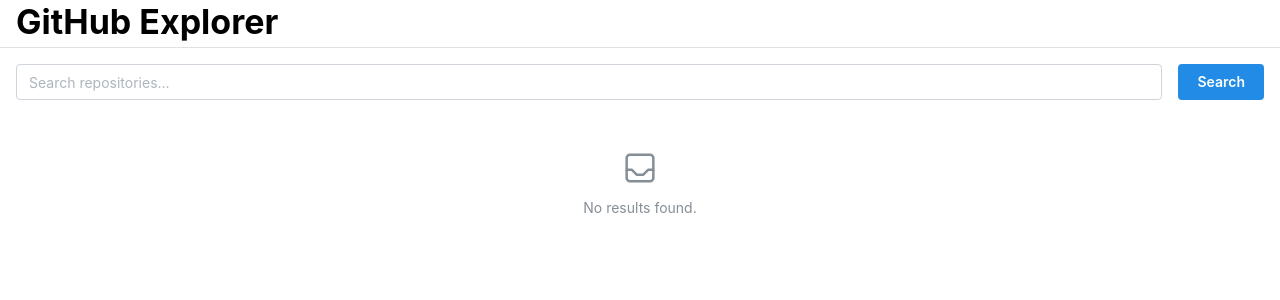
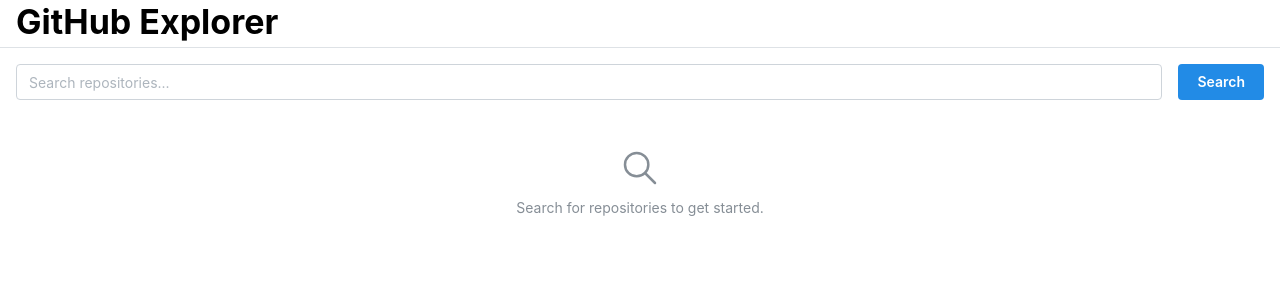
Before and after one commit to Crocsx/github-explorer, a React (Vite) app: page / in a window 1280 px wide. Shown: the top 300 px of the page. Built offline with nearby package versions, Linux system fonts and the light colour scheme.

Commit message:
feat: implement search persistence

```diff
--- a/package.json
+++ b/package.json
@@ -15,8 +15,10 @@
     "@tabler/icons-react": "^3.41.1",
     "@tanstack/react-query": "^5.95.2",
     "@tanstack/react-query-devtools": "^5.95.2",
+    "nuqs": "^2.8.9",
     "react": "^19.2.4",
-    "react-dom": "^19.2.4"
+    "react-dom": "^19.2.4",
+    "react-router": "^7.13.2"
   },
   "devDependencies": {
     "@eslint/js": "^9.39.4",
--- a/src/App.tsx
+++ b/src/App.tsx
@@ -1,7 +1,10 @@
+import { BrowserRouter } from 'react-router';
+
 import { MantineProvider } from '@mantine/core';
 import '@mantine/core/styles.css';
 import { QueryClient, QueryClientProvider } from '@tanstack/react-query';
 import { ReactQueryDevtools } from '@tanstack/react-query-devtools';
+import { NuqsAdapter } from 'nuqs/adapters/react-router/v7';
 
 import { SearchPage } from '@/pages';
 
@@ -9,12 +12,16 @@
 
 function App() {
   return (
+    <BrowserRouter>
+      <NuqsAdapter>
         <MantineProvider>
           <QueryClientProvider client={queryClient}>
             <SearchPage />
             {import.meta.env.DEV && <ReactQueryDevtools />}
           </QueryClientProvider>
         </MantineProvider>
+      </NuqsAdapter>
+    </BrowserRouter>
   );
 }
 
--- a/src/components/index.ts
+++ b/src/components/index.ts
@@ -2,4 +2,5 @@
 export * from './header';
 export * from './error-alert';
 export * from './empty-state';
+export * from './landing-state';
 export * from './repository-list';
--- /dev/null
+++ b/src/components/landing-state/LandingState.tsx
@@ -0,0 +1,17 @@
+import { Stack, Text } from '@mantine/core';
+import { IconSearch } from '@tabler/icons-react';
+
+type LandingStateProps = {
+  message?: string;
+};
+
+export function LandingState({
+  message = 'Search for repositories to get started.',
+}: LandingStateProps) {
+  return (
+    <Stack align="center" gap="xs" py="xl" c="dimmed">
+      <IconSearch size={40} stroke={1.5} />
+      <Text size="sm">{message}</Text>
+    </Stack>
+  );
+}
--- /dev/null
+++ b/src/components/landing-state/index.ts
@@ -0,0 +1 @@
+export * from './LandingState';
--- a/src/components/query-boundary/QueryBoundary.tsx
+++ b/src/components/query-boundary/QueryBoundary.tsx
@@ -11,8 +11,12 @@
   isError: boolean;
   /* Whether the query returned no data. This is separate from isError because an empty result can be a valid response (e.g. no repos found for a search term). */
   isEmpty?: boolean;
+  /* Whether the query has completed at least once. When false, landingFallback is shown instead of emptyFallback. */
+  isFetched?: boolean;
   /* Fallback content to render when the query returns no data. Defaults to a simple message. */
   emptyFallback?: ReactNode;
+  /* Fallback content to render before the query has been fetched for the first time. */
+  landingFallback?: ReactNode;
   /* Fallback content to render when the query results in an error. Defaults to a simple alert. */
   errorFallback?: ReactNode;
   /* Fallback content to render when the query is loading. Defaults to a simple loader. */
@@ -26,7 +30,9 @@
   isLoading,
   isError,
   isEmpty,
+  isFetched,
   emptyFallback = <p>No results found.</p>,
+  landingFallback = null,
   errorFallback = (
     <Alert color="red">An error occurred while fetching data.</Alert>
   ),
@@ -37,7 +43,10 @@
 
   if (isError) return errorFallback;
 
-  if (isEmpty || !data) return emptyFallback;
+  if (isEmpty || !data) {
+    if (isFetched === false && landingFallback != null) return landingFallback;
+    return emptyFallback;
+  }
 
   return children(data);
 }
--- a/src/data-access/github.ts
+++ b/src/data-access/github.ts
@@ -29,5 +29,19 @@
     },
   );
 
+  if (response.status === 403 || response.status === 429) {
+    throw new Error(
+      `GitHub API rate limit exceeded. Please wait a moment and try again.`,
+    );
+  }
+
+  if (response.status === 422) {
+    throw new Error(`Invalid search query.`);
+  }
+
+  if (!response.ok) {
+    throw new Error(`GitHub API error: ${response.status}`);
+  }
+
   return response.json() as Promise<GitHubSearchResponse>;
 }
--- a/src/hooks/useRepoSearch.tsx
+++ b/src/hooks/useRepoSearch.tsx
@@ -1,4 +1,4 @@
-import { useQuery, keepPreviousData } from '@tanstack/react-query';
+import { useQuery } from '@tanstack/react-query';
 
 import { searchRepositories } from '@/data-access/github';
 
@@ -12,7 +12,6 @@
     queryFn: ({ signal }) =>
       searchRepositories(query, page, options.perPage, signal),
     enabled: query.trim().length > 0,
-    placeholderData: keepPreviousData,
     staleTime: 1000 * 60 * 5,
   });
 }
--- a/src/pages/SearchPage.tsx
+++ b/src/pages/SearchPage.tsx
@@ -1,7 +1,17 @@
 import { useState, useCallback } from 'react';
 
-import { TextInput, Button, AppShell, Flex, Pagination } from '@mantine/core';
-import { useDebouncedValue, useScrollIntoView } from '@mantine/hooks';
+import {
+  TextInput,
+  Button,
+  AppShell,
+  Flex,
+  Pagination,
+  ActionIcon,
+  Group,
+} from '@mantine/core';
+import { useDebouncedCallback, useScrollIntoView } from '@mantine/hooks';
+import { IconX } from '@tabler/icons-react';
+import { parseAsInteger, parseAsString, useQueryStates } from 'nuqs';
 
 import {
   QueryBoundary,
@@ -10,36 +20,50 @@
   ErrorAlert,
   RepositoryList,
   RepositoryListLoader,
+  LandingState,
 } from '@/components';
 import { PER_PAGE } from '@/config/repository';
 import { useRepoSearch } from '@/hooks/useRepoSearch';
 
+const searchParsers = {
+  keyword: parseAsString.withDefault(''),
+  page: parseAsInteger.withDefault(1),
+};
+
 export const SearchPage = () => {
-  const [page, setPage] = useState(1);
-  const [inputValue, setInputValue] = useState('');
-  const [debouncedQuery] = useDebouncedValue(inputValue, 500);
+  const [{ keyword, page }, setSearchParams] = useQueryStates(searchParsers);
+  const [inputValue, setInputValue] = useState(keyword);
   const { scrollIntoView, targetRef } = useScrollIntoView({
-    offset: 60,
+    offset: 80,
     duration: 50,
   });
-  const { data, isError, isLoading, isRefetching, error } = useRepoSearch(
-    debouncedQuery,
-    page,
-    { perPage: PER_PAGE },
+
+  const { data, isError, isLoading, isRefetching, isFetched, error } =
+    useRepoSearch(keyword, page, { perPage: PER_PAGE });
+
+  const updateSearch = useCallback(
+    (params: Partial<{ keyword: string; page: number }>) => {
+      if (params.page) scrollIntoView();
+      setSearchParams((prev) => ({ ...prev, ...params }));
+    },
+    [scrollIntoView, setSearchParams],
   );
 
-  const handleSearch = useCallback(() => {
-    setInputValue(inputValue);
-  }, [inputValue]);
-
-  const handlePageChange = useCallback(
-    (newPage: number) => {
-      scrollIntoView();
-      setPage(newPage);
-    },
-    [scrollIntoView],
+  const handleInputChange = useDebouncedCallback(
+    (value: string) => updateSearch({ keyword: value, page: 1 }),
+    500,
   );
 
+  const handleSearch = () => updateSearch({ keyword: inputValue, page: 1 });
+
+  const handlePageChange = (newPage: number) => updateSearch({ page: newPage });
+
+  const clearSearch = () => {
+    setInputValue('');
+    updateSearch({ keyword: '', page: 1 });
+  };
+
+  const isBusy = isLoading || isRefetching;
   return (
     <AppShell header={{ height: 48 }}>
       <AppShell.Header>
@@ -51,32 +75,50 @@
             <TextInput
               placeholder="Search repositories..."
               value={inputValue}
-              onChange={(e) => setInputValue(e.target.value)}
-              onKeyDown={handleSearch}
+              onChange={(e) => {
+                setInputValue(e.currentTarget.value);
+                handleInputChange(e.currentTarget.value);
+              }}
+              onKeyDown={(e) => e.key === 'Enter' && handleSearch()}
               flex={1}
-              ref={targetRef}
+              rightSection={
+                inputValue && (
+                  <ActionIcon onClick={clearSearch} variant="outline">
+                    <IconX size={16} />
+                  </ActionIcon>
+                )
+              }
             />
-            <Button onClick={handleSearch} loading={isLoading || isRefetching}>
+            <Button onClick={handleSearch} loading={isBusy}>
               Search
             </Button>
           </Flex>
           <QueryBoundary
-            isLoading={isLoading || isRefetching}
+            isLoading={isBusy}
             data={data}
             isError={isError}
-            isEmpty={data?.items.length === 0}
+            isFetched={isFetched}
+            isEmpty={isFetched && data?.items.length === 0}
+            landingFallback={<LandingState />}
             emptyFallback={<EmptyState />}
             errorFallback={<ErrorAlert message={error?.message} />}
             loadingFallback={<RepositoryListLoader count={PER_PAGE} />}
           >
-            {(result) => <RepositoryList repos={result.items} />}
+            {(result) => (
+              <Group ref={targetRef}>
+                <RepositoryList repos={result.items} />
+              </Group>
+            )}
           </QueryBoundary>
-          <Pagination
-            disabled={isLoading || isRefetching}
-            total={data?.total_count || 0}
-            value={page}
-            onChange={handlePageChange}
-          />
+          <Flex justify="center" mt="md">
+            <Pagination
+              gap="lg"
+              disabled={isBusy}
+              total={Math.ceil((data?.total_count ?? 0) / PER_PAGE) || 0}
+              value={page}
+              onChange={handlePageChange}
+            />
+          </Flex>
         </Flex>
       </AppShell.Main>
     </AppShell>
```
Also changed, not shown: 1 other file (tests, documents, lock files or other folders). Lines whose indentation alone changed are shown as unchanged.
